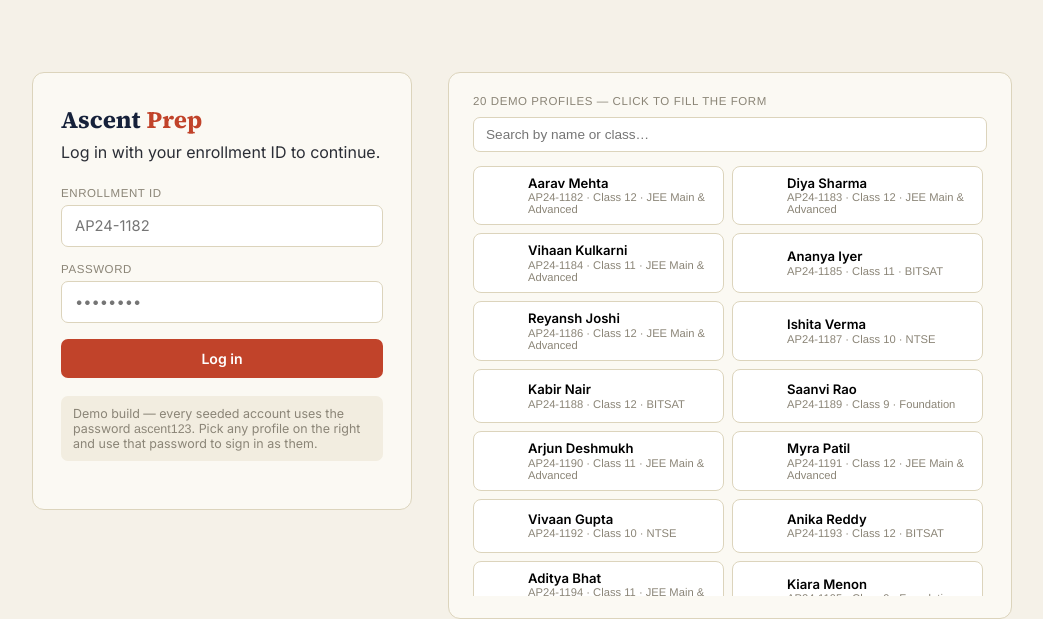
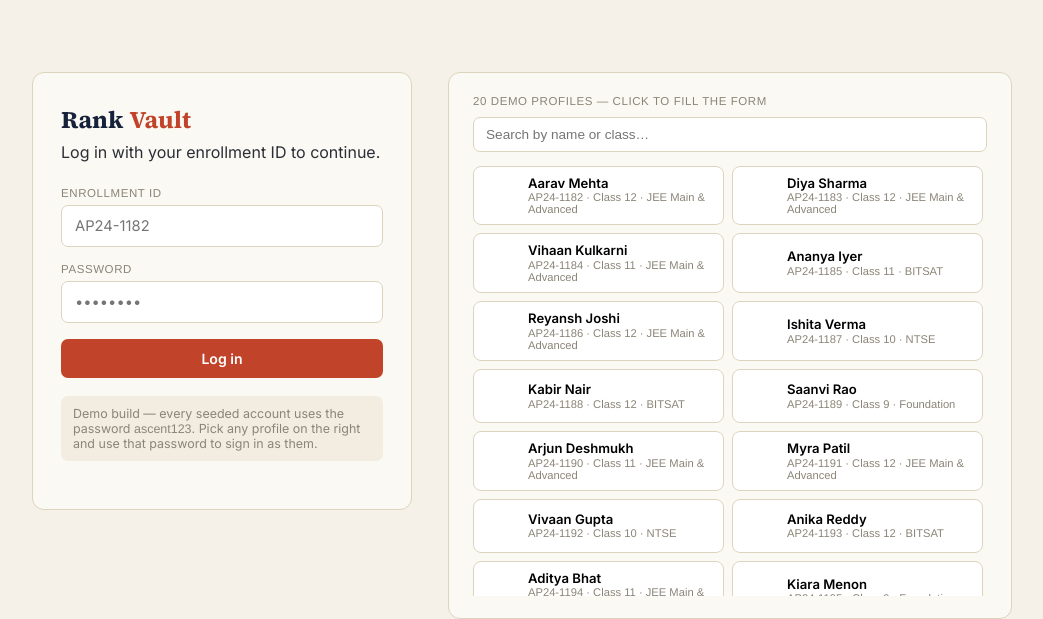
Before and after one commit to Paron128-ally/RankVault, a Flask app: page /login in a window 1280 px wide. Shown: the part 169-788 px from the top of the page, without its empty margins (118-1161 px from the left). Run offline with Flask 3, Linux system fonts and the light colour scheme; data comes from the database, SQL or seed files in the repository.

Commit message:
Change brand name from 'AscentPrep' to 'RankVault'

```diff
--- a/backend/templates/login.html
+++ b/backend/templates/login.html
@@ -44,7 +44,7 @@
 
 <div class="login-wrap">
   <div class="login-card">
-    <div class="brand-row">Ascent<span>Prep</span></div>
+    <div class="brand-row">Rank<span>Vault</span></div>
     <p class="desc" style="margin-bottom:22px;">Log in with your enrollment ID to continue.</p>
 
     {% with messages = get_flashed_messages() %}
```
